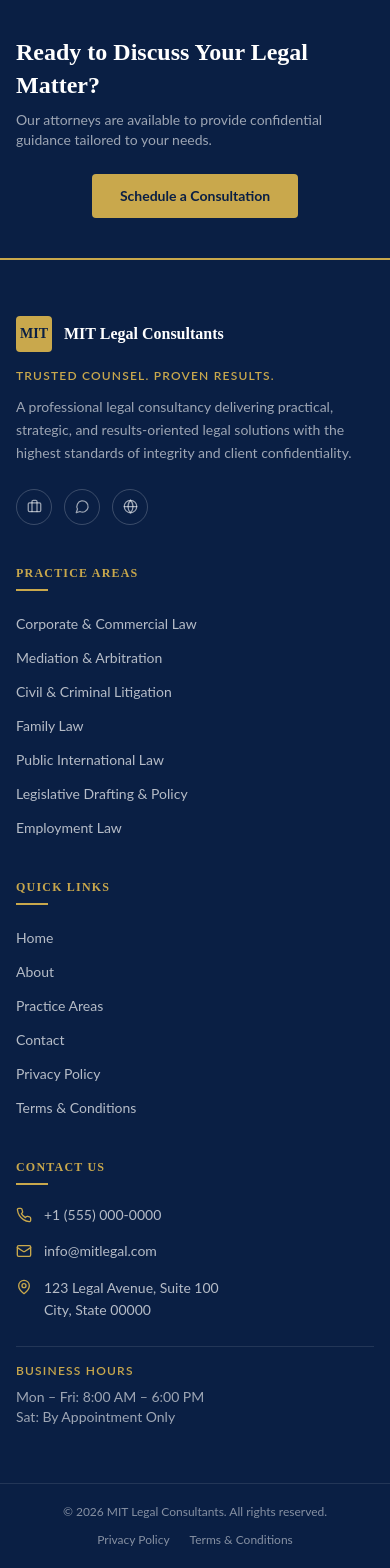
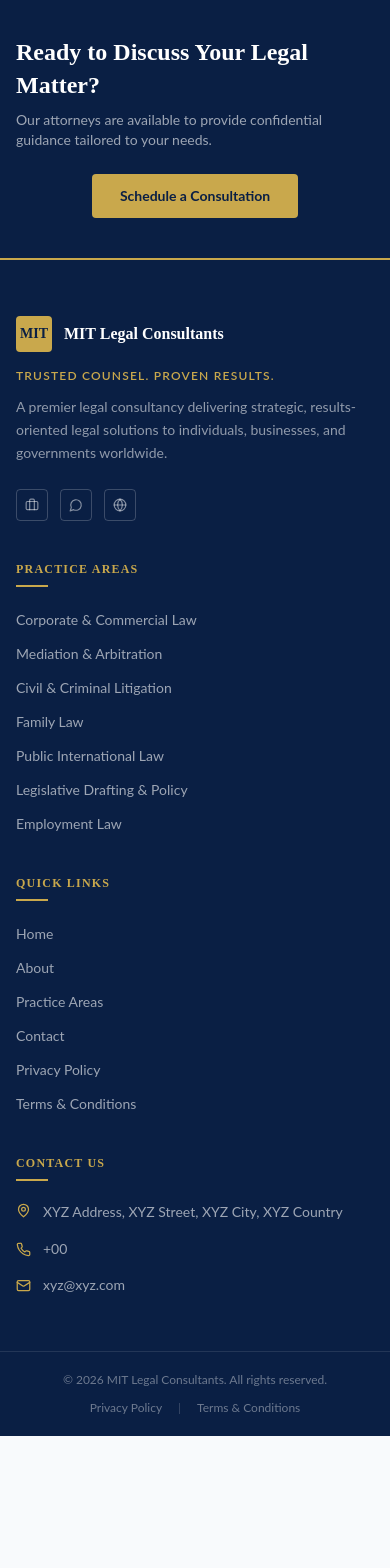
Before and after one commit to ranaasad01/atomic-reate-a-modern-professional-and-trustw-9c4b7a3d, a Next.js app: page / in a window 390 px wide. Shown: the part 6854-8422 px from the top of the page. After the commit the page ends 8290 px from the top, so only its background shows below. Built offline with nearby package versions, Linux system fonts and the light colour scheme.

Commit message:
feat: Apply the same contact information update (phone "+00", placeholder email "xyz@xyz.com", and placeholder address "XYZ Ad

```diff
--- a/components/Footer.tsx
+++ b/components/Footer.tsx
@@ -85,51 +85,39 @@ export default function Footer() {
               Trusted Counsel. Proven Results.
             </p>
 
-            <p className="text-white/60 text-sm font-body leading-relaxed mb-6">
-              A professional legal consultancy delivering practical, strategic, and results-oriented legal solutions with the highest standards of integrity and client confidentiality.
+            <p className="text-white/55 text-sm font-body leading-relaxed mb-6">
+              A premier legal consultancy delivering strategic, results-oriented legal solutions to individuals,
+              businesses, and governments worldwide.
             </p>
 
             {/* Social Icons */}
             <div className="flex items-center gap-3">
-              <a
-                href="https://linkedin.com"
-                target="_blank"
-                rel="noopener noreferrer"
-                aria-label="LinkedIn"
-                className="w-9 h-9 rounded-full border border-white/20 flex items-center justify-center text-white/60 hover:text-[var(--brand-accent)] hover:border-[var(--brand-accent)] transition-all duration-200 focus-visible:outline-none focus-visible:ring-2 focus-visible:ring-[var(--brand-accent)]"
-              >
-                <Linkedin size={15} />
-              </a>
-              <a
-                href="https://twitter.com"
-                target="_blank"
-                rel="noopener noreferrer"
-                aria-label="Twitter / X"
-                className="w-9 h-9 rounded-full border border-white/20 flex items-center justify-center text-white/60 hover:text-[var(--brand-accent)] hover:border-[var(--brand-accent)] transition-all duration-200 focus-visible:outline-none focus-visible:ring-2 focus-visible:ring-[var(--brand-accent)]"
-              >
-                <Twitter size={15} />
-              </a>
-              <a
-                href="https://facebook.com"
-                target="_blank"
-                rel="noopener noreferrer"
-                aria-label="Facebook"
-                className="w-9 h-9 rounded-full border border-white/20 flex items-center justify-center text-white/60 hover:text-[var(--brand-accent)] hover:border-[var(--brand-accent)] transition-all duration-200 focus-visible:outline-none focus-visible:ring-2 focus-visible:ring-[var(--brand-accent)]"
-              >
-                <Facebook size={15} />
-              </a>
+              {[
+                { Icon: Linkedin, label: "LinkedIn" },
+                { Icon: Twitter, label: "Twitter" },
+                { Icon: Facebook, label: "Facebook" },
+              ].map(({ Icon, label }) => (
+                <a
+                  key={label}
+                  href="#"
+                  aria-label={label}
+                  className="w-8 h-8 rounded border border-white/20 flex items-center justify-center text-white/50 hover:text-[var(--brand-accent)] hover:border-[var(--brand-accent)] transition-all duration-200 focus-visible:outline-none focus-visible:ring-2 focus-visible:ring-[var(--brand-accent)]"
+                >
+                  <Icon size={14} />
+                </a>
+              ))}
             </div>
           </div>
 
           {/* PRACTICE AREAS COLUMN */}
-          <div>
+          <div className="lg:col-span-1">
             <ColumnHeading>Practice Areas</ColumnHeading>
             <ul className="space-y-2.5">
               {practiceAreaLinks.map((link) => (
                 <li key={link.href}>
                   <Link
                     href={link.href}
-                    className="text-white/70 hover:text-[var(--brand-accent)] transition-colors duration-150 text-sm font-body leading-snug"
+                    className="text-white/60 hover:text-[var(--brand-accent)] text-sm font-body transition-colors duration-150 focus-visible:outline-none focus-visible:ring-1 focus-visible:ring-[var(--brand-accent)] rounded"
                   >
                     {link.label}
                   </Link>
@@ -139,14 +127,14 @@ export default function Footer() {
           </div>
 
           {/* QUICK LINKS COLUMN */}
-          <div>
+          <div className="lg:col-span-1">
             <ColumnHeading>Quick Links</ColumnHeading>
             <ul className="space-y-2.5">
               {quickLinks.map((link) => (
                 <li key={link.href}>
                   <Link
                     href={link.href}
-                    className="text-white/70 hover:text-[var(--brand-accent)] transition-colors duration-150 text-sm font-body leading-snug"
+                    className="text-white/60 hover:text-[var(--brand-accent)] text-sm font-body transition-colors duration-150 focus-visible:outline-none focus-visible:ring-1 focus-visible:ring-[var(--brand-accent)] rounded"
                   >
                     {link.label}
                   </Link>
@@ -156,43 +144,34 @@ export default function Footer() {
           </div>
 
           {/* CONTACT COLUMN */}
-          <div>
+          <div className="lg:col-span-1">
             <ColumnHeading>Contact Us</ColumnHeading>
-            <ul className="space-y-4 mb-6">
+            <ul className="space-y-4">
               <li className="flex items-start gap-3">
-                <Phone className="text-[var(--brand-accent)] w-4 h-4 flex-shrink-0 mt-0.5" />
+                <MapPin size={15} className="text-[var(--brand-accent)] mt-0.5 flex-shrink-0" />
+                <span className="text-white/60 text-sm font-body leading-relaxed">
+                  XYZ Address, XYZ Street, XYZ City, XYZ Country
+                </span>
+              </li>
+              <li className="flex items-center gap-3">
+                <Phone size={15} className="text-[var(--brand-accent)] flex-shrink-0" />
                 <a
-                  href="tel:+15550000000"
-                  className="text-white/70 hover:text-[var(--brand-accent)] transition-colors duration-150 text-sm font-body"
+                  href="tel:+00"
+                  className="text-white/60 hover:text-[var(--brand-accent)] text-sm font-body transition-colors duration-150 focus-visible:outline-none focus-visible:ring-1 focus-visible:ring-[var(--brand-accent)] rounded"
                 >
-                  +1 (555) 000-0000
+                  +00
                 </a>
               </li>
-              <li className="flex items-start gap-3">
-                <Mail className="text-[var(--brand-accent)] w-4 h-4 flex-shrink-0 mt-0.5" />
+              <li className="flex items-center gap-3">
+                <Mail size={15} className="text-[var(--brand-accent)] flex-shrink-0" />
                 <a
-                  href="mailto:info@mitlegal.com"
-                  className="text-white/70 hover:text-[var(--brand-accent)] transition-colors duration-150 text-sm font-body break-all"
+                  href="mailto:xyz@xyz.com"
+                  className="text-white/60 hover:text-[var(--brand-accent)] text-sm font-body transition-colors duration-150 focus-visible:outline-none focus-visible:ring-1 focus-visible:ring-[var(--brand-accent)] rounded"
                 >
-                  info@mitlegal.com
+                  xyz@xyz.com
                 </a>
               </li>
-              <li className="flex items-start gap-3">
-                <MapPin className="text-[var(--brand-accent)] w-4 h-4 flex-shrink-0 mt-0.5" />
-                <address className="not-italic text-white/70 text-sm font-body leading-relaxed">
-                  123 Legal Avenue, Suite 100<br />
-                  City, State 00000
-                </address>
-              </li>
             </ul>
-
-            <div className="border-t border-white/10 pt-4">
-              <p className="text-[var(--brand-accent)] text-xs font-body font-semibold uppercase tracking-widest mb-2">
-                Business Hours
-              </p>
-              <p className="text-white/60 text-sm font-body">Mon &ndash; Fri: 8:00 AM &ndash; 6:00 PM</p>
-              <p className="text-white/60 text-sm font-body">Sat: By Appointment Only</p>
-            </div>
           </div>
 
         </div>
@@ -201,19 +180,20 @@ export default function Footer() {
       {/* ── BOTTOM BAR ────────────────────────────────────────────────── */}
       <div className="border-t border-white/10">
         <div className="max-w-7xl mx-auto px-4 sm:px-6 lg:px-8 py-5 flex flex-col sm:flex-row items-center justify-between gap-3">
-          <p className="text-white/50 text-xs font-body">
+          <p className="text-white/40 text-xs font-body">
             &copy; {year} MIT Legal Consultants. All rights reserved.
           </p>
-          <div className="flex items-center gap-5">
+          <div className="flex items-center gap-4">
             <Link
               href="/privacy-policy"
-              className="text-white/50 hover:text-white transition-colors duration-150 text-xs font-body"
+              className="text-white/40 hover:text-white/70 text-xs font-body transition-colors duration-150 focus-visible:outline-none focus-visible:ring-1 focus-visible:ring-[var(--brand-accent)] rounded"
             >
               Privacy Policy
             </Link>
+            <span className="text-white/20 text-xs">|</span>
             <Link
               href="/terms"
-              className="text-white/50 hover:text-white transition-colors duration-150 text-xs font-body"
+              className="text-white/40 hover:text-white/70 text-xs font-body transition-colors duration-150 focus-visible:outline-none focus-visible:ring-1 focus-visible:ring-[var(--brand-accent)] rounded"
             >
               Terms &amp; Conditions
             </Link>
```
